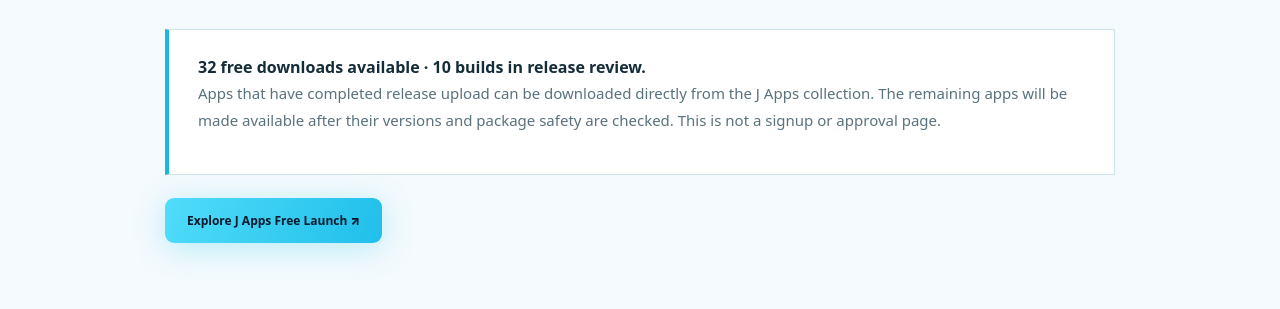
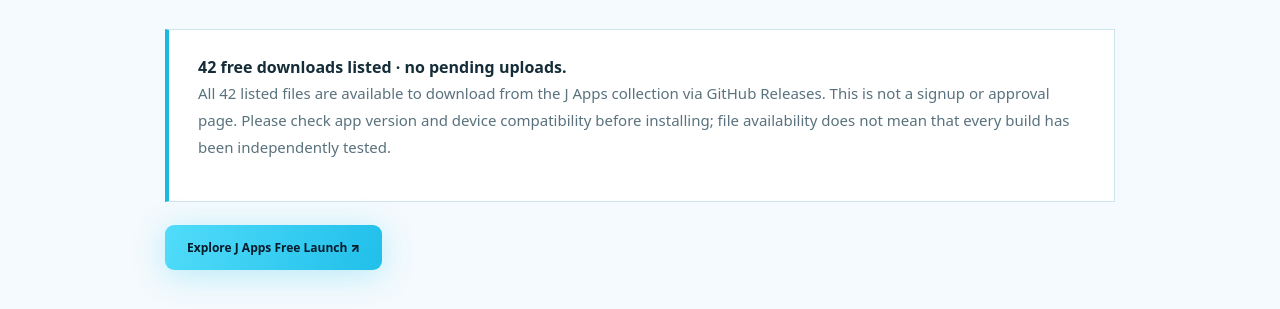
Before and after one commit to jebinc324/J-Digital-Hub, a plain HTML site: page public/apps/access/index.html in a window 1280 px wide. Shown: the part 491-800 px from the top of the page. Drawn offline with Linux system fonts and the light colour scheme.

Commit message:
J Apps legacy access URL: reflect 42 free downloads and no login

```diff
--- a/public/apps/access/index.html
+++ b/public/apps/access/index.html
@@ -2,7 +2,7 @@
 <span class="j-small-tag">J APPS · J&amp;J FREE LAUNCH</span>
 <h1>Free to explore.<br><em>No login required.</em></h1>
 <p><strong>Just 24 Things by J&amp;J</strong> is launching its software collection as free downloads. Account registration and private access are postponed while we build our community.</p>
-<div class="j-access-info"><strong>32 free downloads available · 10 builds in release review.</strong>
-<p>Apps that have completed release upload can be downloaded directly from the J Apps collection. The remaining apps will be made available after their versions and package safety are checked. This is not a signup or approval page.</p></div>
+<div class="j-access-info"><strong>42 free downloads listed · no pending uploads.</strong>
+<p>All 42 listed files are available to download from the J Apps collection via GitHub Releases. This is not a signup or approval page. Please check app version and device compatibility before installing; file availability does not mean that every build has been independently tested.</p></div>
 <a class="j-cta-primary" href="/apps/">Explore J Apps Free Launch ↗</a>
 </section></main><footer class="site-footer"><div class="container footer-main"><div><a href="/" class="footer-brand">Just <span>24</span> Things<span class="footer-point">.</span><small class="jj-byline">by J&amp;J</small></a><p>Just 24 Things by J&amp;J — projects, releases and discoveries.</p></div><div class="footer-nav"><a href="/">Home</a><a href="/apps/">J Apps</a><a href="/games/">J Arcade</a><a href="/just24things/">Our story</a></div></div><div class="container footer-bottom"><span>© <span id="year">2026</span> Just 24 Things by J&amp;J.</span><span>JUST 24 THINGS BY J&amp;J ✦</span></div></footer></body></html>
```
